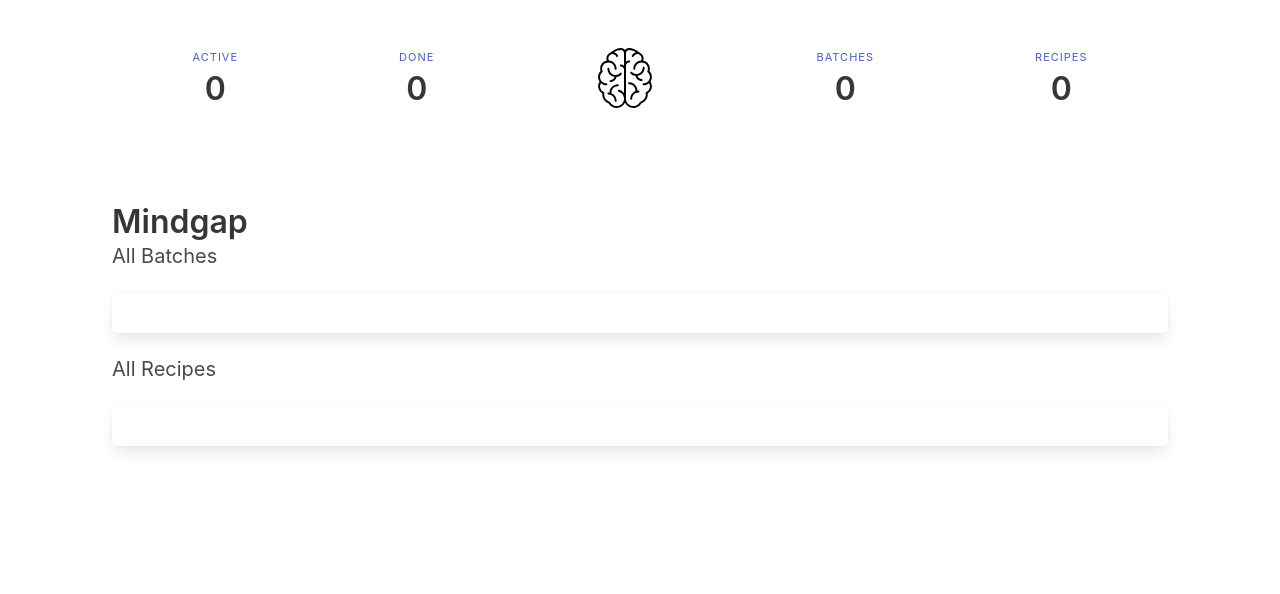
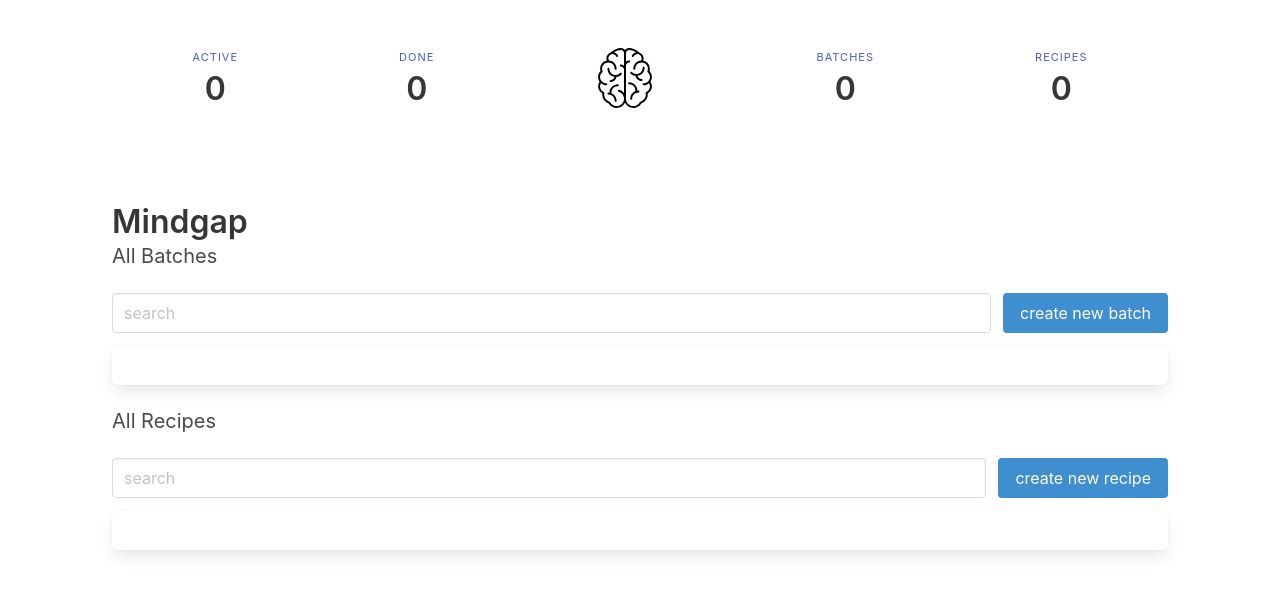
Before and after one commit to dvallin/mindgap, a React app: page /#/ in a window 1280 px wide. Shown: the top 594 px of the page. Built offline with nearby package versions, Linux system fonts and the light colour scheme.

Commit message:
add simple search

```diff
--- a/src/batches/BatchList.tsx
+++ b/src/batches/BatchList.tsx
@@ -3,13 +3,20 @@ import * as React from 'react'
 import { Link } from 'react-router-dom'
 
 import { Batch } from '../batches'
-import { daysAgo, Id } from '../common'
+import { daysAgo, Id, matches } from '../common'
+import CreateBatch from './CreateBatch'
 
 export interface Props {
   batches: { [id in Id]: Batch }
 }
 
-export class BatchList extends React.Component<Props> {
+export interface ComponentState {
+  filter: string
+}
+
+export class BatchList extends React.Component<Props, ComponentState> {
+  readonly state: ComponentState = { filter: '' }
+
   renderBatch(id: Id): JSX.Element {
     const batch = this.props.batches[id]
     return (
@@ -18,7 +25,7 @@ export class BatchList extends React.Component<Props> {
           <div className="media-content">
             <div className="content">
               <p>
-                <strong>{batch.name || "unnamed batch"}</strong>{' '}
+                <strong>{batch.name || 'unnamed batch'}</strong>{' '}
                 {Option.of(batch.done).unwrap(
                   (done) => (
                     <small>finished {daysAgo(done)} days ago</small>
@@ -39,9 +46,27 @@ export class BatchList extends React.Component<Props> {
 
   render(): JSX.Element {
     const batches = Object.entries(this.props.batches)
+      .filter(([_, recipe]) => matches(recipe, ['name', 'description'], this.state.filter))
       .sort((l, r) => l[1].date.localeCompare(r[1].date))
       .map(([id]) => this.renderBatch(id))
-    return <div className="box">{batches}</div>
+    return (
+      <>
+        <div className="field is-grouped">
+          <p className="control is-expanded">
+            <input
+              className="input"
+              value={this.state.filter}
+              onChange={(e) => this.setState({ filter: e.target.value })}
+              placeholder="search"
+            />
+          </p>
+          <p className="control">
+            <CreateBatch />
+          </p>
+        </div>
+        <div className="box">{batches}</div>
+      </>
+    )
   }
 }
 
--- a/src/batches/BatchesPage.tsx
+++ b/src/batches/BatchesPage.tsx
@@ -3,7 +3,6 @@ import * as React from 'react'
 import { RouteChildrenProps } from 'react-router'
 import ActiveBatches from './ActiveBatches'
 import AllBatches from './AllBatches'
-import CreateBatch from './CreateBatch'
 import DoneBatches from './DoneBatches'
 
 export default (props: RouteChildrenProps): JSX.Element => {
@@ -28,10 +27,5 @@ export default (props: RouteChildrenProps): JSX.Element => {
       </>
     )
   )
-  return (
-    <section className="section">
-      {body}
-      <CreateBatch />
-    </section>
-  )
+  return <section className="section">{body}</section>
 }
--- a/src/batches/CreateBatch.tsx
+++ b/src/batches/CreateBatch.tsx
@@ -15,7 +15,7 @@ export type Props = Callbacks & RouteChildrenProps
 export const CreateBatch = (props: Props): JSX.Element => {
   return (
     <button className="button is-info" onClick={props.add}>
-      add
+      create new batch
     </button>
   )
 }
--- a/src/common/NameEditor.tsx
+++ b/src/common/NameEditor.tsx
@@ -13,7 +13,7 @@ export class NameEditor extends React.Component<Props> {
       <>
         <h1 className="title">
           <EditField
-          placeholder="Name"
+            placeholder="Name"
             value={this.props.name}
             onChange={(value) => this.props.updateName({ name: value, description: this.props.description })}
             removePadding
@@ -21,7 +21,7 @@ export class NameEditor extends React.Component<Props> {
         </h1>
         <h2 className="subtitle">
           <EditField
-          placeholder="Description"
+            placeholder="Description"
             value={this.props.description}
             onChange={(value) => this.props.updateName({ name: this.props.name, description: value })}
             removePadding
--- a/src/common/index.ts
+++ b/src/common/index.ts
@@ -7,6 +7,14 @@ export type Id = string
 
 export interface Event {
   date: IsoDate
+}
+
+export function matches<K extends string>(value: Record<K, string>, keys: K[], query: string): boolean {
+  const keywords = query.split(' ')
+  return keys.some((key) => {
+    const v = value[key].toLowerCase()
+    return keywords.some((keyword) => v.includes(keyword))
+  })
 }
 
 export const event = (): Event => ({ date: new Date().toISOString() })
--- a/src/landing-page/LandingPage.tsx
+++ b/src/landing-page/LandingPage.tsx
@@ -1,4 +1,5 @@
 import * as React from 'react'
+
 import AllBatches from '../batches/AllBatches'
 import AllRecipes from '../recipes/AllRecipes'
 
--- a/src/recipes/CreateRecipe.tsx
+++ b/src/recipes/CreateRecipe.tsx
@@ -15,7 +15,7 @@ export type Props = Callbacks & RouteChildrenProps
 export const CreateRecipe = (props: Props): JSX.Element => {
   return (
     <button className="button is-info" onClick={props.add}>
-      add
+      create new recipe
     </button>
   )
 }
--- a/src/recipes/RecipeList.tsx
+++ b/src/recipes/RecipeList.tsx
@@ -1,14 +1,21 @@
 import * as React from 'react'
 import { Link } from 'react-router-dom'
 
-import { daysAgo, Id } from '../common'
+import { daysAgo, Id, matches } from '../common'
 import { Recipe } from '.'
+import CreateRecipe from './CreateRecipe'
 
 export interface Props {
   recipes: { [id in Id]: Recipe }
 }
 
-export class RecipeList extends React.Component<Props> {
+export interface ComponentState {
+  filter: string
+}
+
+export class RecipeList extends React.Component<Props, ComponentState> {
+  readonly state: ComponentState = { filter: '' }
+
   renderRecipe(id: Id): JSX.Element {
     const recipe = this.props.recipes[id]
     return (
@@ -17,7 +24,7 @@ export class RecipeList extends React.Component<Props> {
           <div className="media-content">
             <div className="content">
               <p>
-                <strong>{recipe.name || "unnamed recipe"}</strong> <small>{daysAgo(recipe.date)} days ago</small>
+                <strong>{recipe.name || 'unnamed recipe'}</strong> <small>{daysAgo(recipe.date)} days ago</small>
                 <br />
                 {recipe.description}
               </p>
@@ -30,9 +37,27 @@ export class RecipeList extends React.Component<Props> {
 
   render(): JSX.Element {
     const recipes = Object.entries(this.props.recipes)
+      .filter(([_, batch]) => matches(batch, ['name', 'description'], this.state.filter))
       .sort((l, r) => l[1].date.localeCompare(r[1].date))
       .map(([id]) => this.renderRecipe(id))
-    return <div className="box">{recipes}</div>
+    return (
+      <>
+        <div className="field is-grouped">
+          <p className="control is-expanded">
+            <input
+              className="input"
+              value={this.state.filter}
+              onChange={(e) => this.setState({ filter: e.target.value })}
+              placeholder="search"
+            />
+          </p>
+          <p className="control">
+            <CreateRecipe />
+          </p>
+        </div>
+        <div className="box">{recipes}</div>
+      </>
+    )
   }
 }
 
--- a/src/recipes/RecipesPage.tsx
+++ b/src/recipes/RecipesPage.tsx
@@ -1,11 +1,9 @@
 import * as React from 'react'
 import AllRecipes from './AllRecipes'
-import CreateRecipe from './CreateRecipe'
 
 export default (): JSX.Element => (
   <section className="section">
     <h1 className="title">All Recipes</h1>
     <AllRecipes />
-    <CreateRecipe />
   </section>
 )
```
